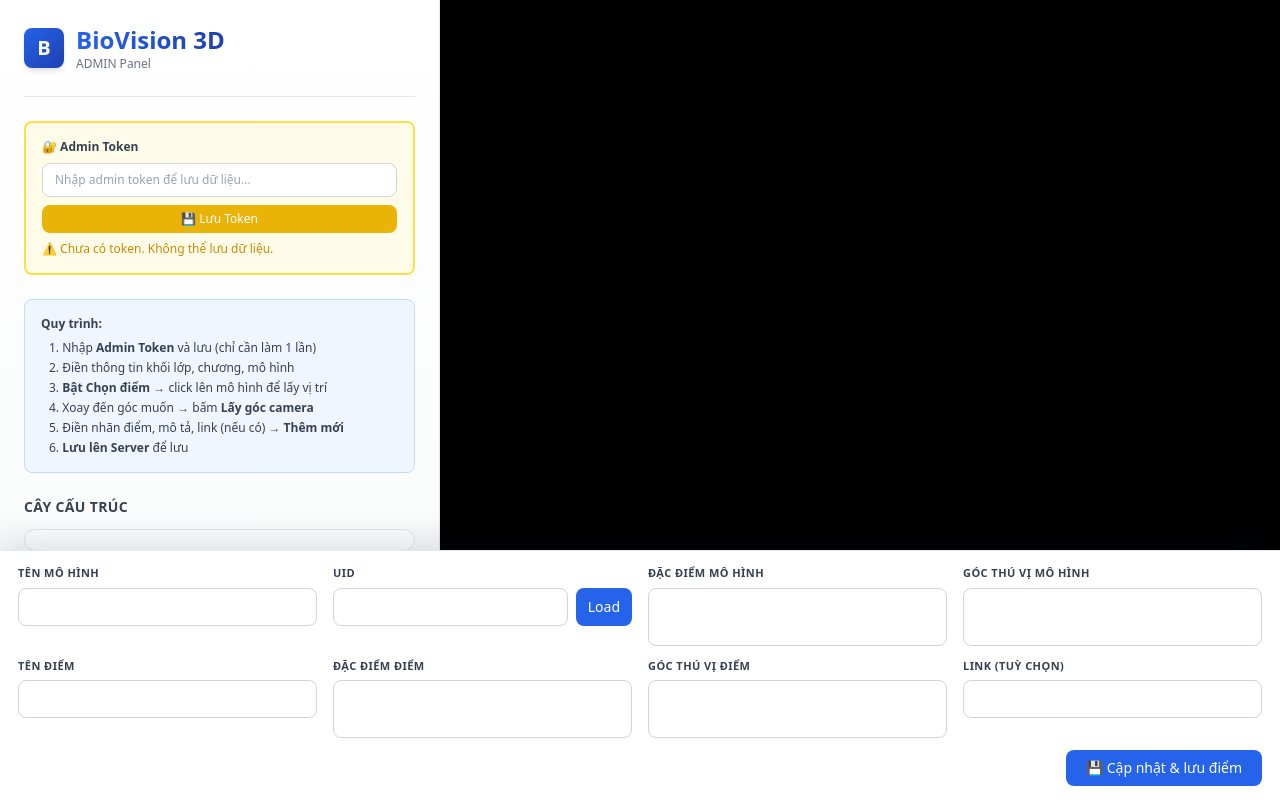
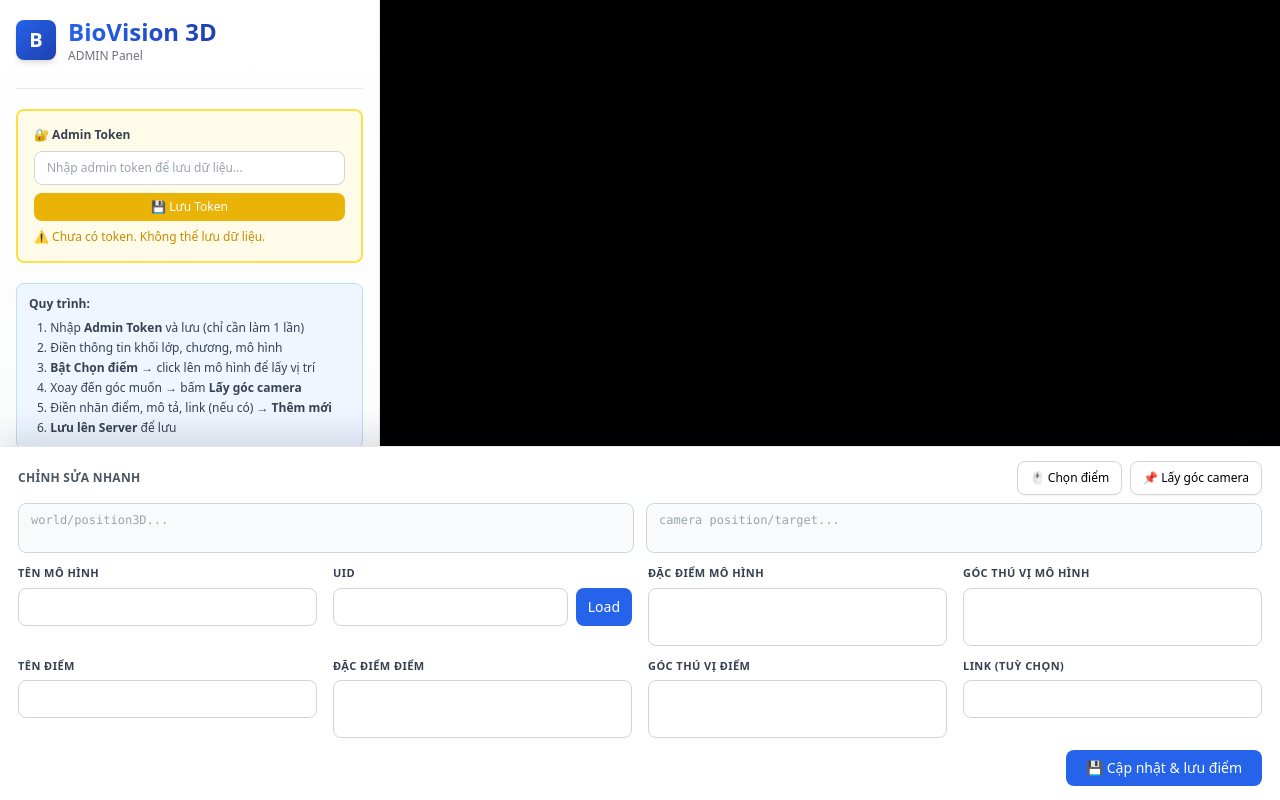
Before and after one commit to pntrng/BioVision, a Flask app: page /admin in a window 1280 px wide. Run offline with Flask 3, Linux system fonts and the light colour scheme; some libraries are stand-ins or nearby versions.

Commit message:
Compact admin UI and fix delete

```diff
--- a/templates/admin.html
+++ b/templates/admin.html
@@ -159,8 +159,8 @@
 </head>
 <body class="m-0 h-screen flex font-sans bg-gray-50">
   <!-- Sidebar -->
-  <div id="left" class="w-[440px] bg-gradient-to-b from-white to-gray-50 border-r border-gray-200 overflow-y-auto">
-    <div class="p-6 space-y-6">
+  <div id="left" class="w-[380px] bg-gradient-to-b from-white to-gray-50 border-r border-gray-200 overflow-y-auto">
+    <div class="p-4 space-y-5">
       <!-- Logo & Header -->
       <div class="border-b border-gray-200 pb-4">
         <div class="flex items-center space-x-3 mb-2">
@@ -196,7 +196,7 @@
       </div>
 
       <!-- Instructions -->
-      <div class="bg-blue-50 border border-blue-200 rounded-lg p-4 text-xs text-gray-700 space-y-2">
+      <div class="bg-blue-50 border border-blue-200 rounded-lg p-3 text-xs text-gray-700 space-y-2">
         <p><b>Quy trình:</b></p>
         <ol class="list-decimal list-inside space-y-1 ml-2">
           <li>Nhập <b>Admin Token</b> và lưu (chỉ cần làm 1 lần)</li>
@@ -261,38 +261,7 @@
         </select>
       </div>
 
-      <!-- Pick & Camera Section -->
-      <div class="mt-4">
-        <h3 class="text-sm font-semibold text-gray-700 mb-3 uppercase tracking-wide">Lấy vị trí & góc nhìn</h3>
-        <div class="grid grid-cols-2 gap-2 mb-3">
-          <button
-            id="btnPick"
-            class="px-4 py-2.5 bg-white hover:bg-gray-50 border border-gray-300 rounded-lg text-sm font-medium transition-colors shadow-sm"
-          >
-            🖱️ Bật chọn điểm
-          </button>
-          <button
-            id="btnGetCam"
-            class="px-4 py-2.5 bg-white hover:bg-gray-50 border border-gray-300 rounded-lg text-sm font-medium transition-colors shadow-sm"
-          >
-            📌 Lấy góc camera
-          </button>
-        </div>
-        <textarea
-          id="pos3dOut"
-          readonly
-          placeholder="world/position3D sẽ hiện ở đây..."
-          class="w-full px-4 py-2.5 border border-gray-300 rounded-lg text-xs font-mono bg-gray-50 resize-none focus:outline-none mb-3"
-          rows="2"
-        ></textarea>
-        <textarea
-          id="camOut"
-          readonly
-          placeholder="camera position/target sẽ hiện ở đây..."
-          class="w-full px-4 py-2.5 border border-gray-300 rounded-lg text-xs font-mono bg-gray-50 resize-none focus:outline-none"
-          rows="2"
-        ></textarea>
-      </div>
+      <!-- Pick & Camera Section moved to lowerbar -->
 
       <!-- Status -->
       <div
@@ -312,6 +281,23 @@
 
   <!-- Lowerbar: edit model + point -->
   <div id="lowerbar">
+    <div class="flex items-center justify-between mb-2">
+      <div class="text-xs font-semibold text-gray-600 uppercase tracking-wide">Chỉnh sửa nhanh</div>
+      <div class="flex gap-2">
+        <button id="btnPick" class="px-3 py-2 bg-white hover:bg-gray-50 border border-gray-300 rounded-lg text-xs font-medium shadow-sm">
+          🖱️ Chọn điểm
+        </button>
+        <button id="btnGetCam" class="px-3 py-2 bg-white hover:bg-gray-50 border border-gray-300 rounded-lg text-xs font-medium shadow-sm">
+          📌 Lấy góc camera
+        </button>
+      </div>
+    </div>
+
+    <div class="grid grid-cols-2 gap-3 mb-3">
+      <textarea id="pos3dOut" readonly placeholder="world/position3D..." class="w-full px-3 py-2 border border-gray-300 rounded-lg text-xs font-mono bg-gray-50 resize-none focus:outline-none" rows="2"></textarea>
+      <textarea id="camOut" readonly placeholder="camera position/target..." class="w-full px-3 py-2 border border-gray-300 rounded-lg text-xs font-mono bg-gray-50 resize-none focus:outline-none" rows="2"></textarea>
+    </div>
+
     <div class="grid grid-cols-4 gap-4">
       <div class="field">
         <label>Tên mô hình</label>
@@ -498,9 +484,7 @@ function renderAdminTree() {
           e.stopPropagation();
           if (!confirm("Xóa mô hình này và tất cả điểm?")) return;
           allData.models = (allData.models || []).filter(m => m.id !== model.id);
-          state.currentModelId = null;
-          state.items = [];
-          state.selectedId = null;
+          clearModelState();
           renderAdminTree();
           updateLowerbarVisibility();
           await saveToServer();
@@ -527,7 +511,7 @@ function renderAdminTree() {
             e.stopPropagation();
             model.items = (model.items || []).filter(i => i.id !== item.id);
             if (state.selectedId === item.id) {
-              state.selectedId = null;
+              state.selectedId = model.items[0]?.id || null;
             }
             fillForm(getSelected());
             renderAdminTree();
@@ -940,6 +924,33 @@ async function saveToServer() {
     // update current model in allData
     let m = getCurrentModel();
     if (!m) {
+      const hasModelInfo = (state.modelName || state.modelUid || state.items.length > 0);
+      if (!hasModelInfo) {
+        // No current model and nothing to create, just persist allData
+        // (used after delete model)
+        const response = await fetch('/api/data', {
+          method: 'POST',
+          headers: {
+            'Content-Type': 'application/json',
+            'Authorization': `Bearer ${safeToken}`
+          },
+          body: JSON.stringify(allData)
+        });
+        if (!response.ok) {
+          const errorText = await response.text();
+          throw new Error(`Server error (${response.status}): ${errorText}`);
+        }
+        const result = await response.json();
+        if (result.error) throw new Error(result.error);
+        serverVersion = typeof result.version === "number" ? result.version : serverVersion;
+        serverUpdatedAt = result.updatedAt || serverUpdatedAt;
+        clearDirty();
+        setStatus(`✅ Đã lưu thành công (v${serverVersion || "?"}${serverUpdatedAt ? " • " + serverUpdatedAt : ""})`);
+        await loadFromServer();
+        renderModelListAdmin();
+        renderAdminTree();
+        return true;
+      }
       // create new model if none selected
       m = {
         id: "model_" + Date.now(),
@@ -1079,7 +1090,7 @@ function fillForm(it) {
 function updateLowerbarVisibility() {
   const lb = el("lowerbar");
   if (!lb) return;
-  lb.classList.toggle("show", !!state.selectedId);
+  lb.classList.toggle("show", !!state.currentModelId);
 }
 
 function ensureApiReady() {
```
